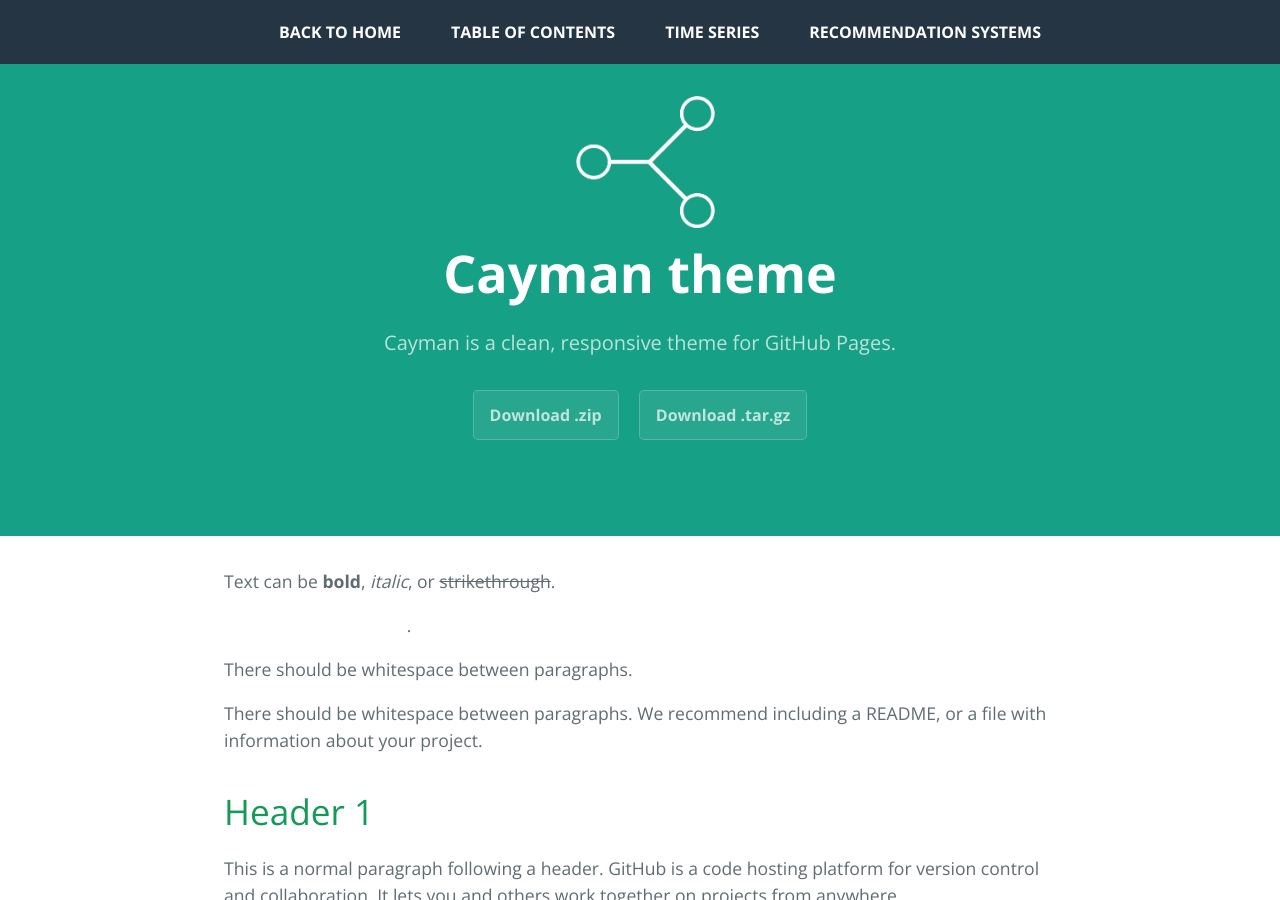
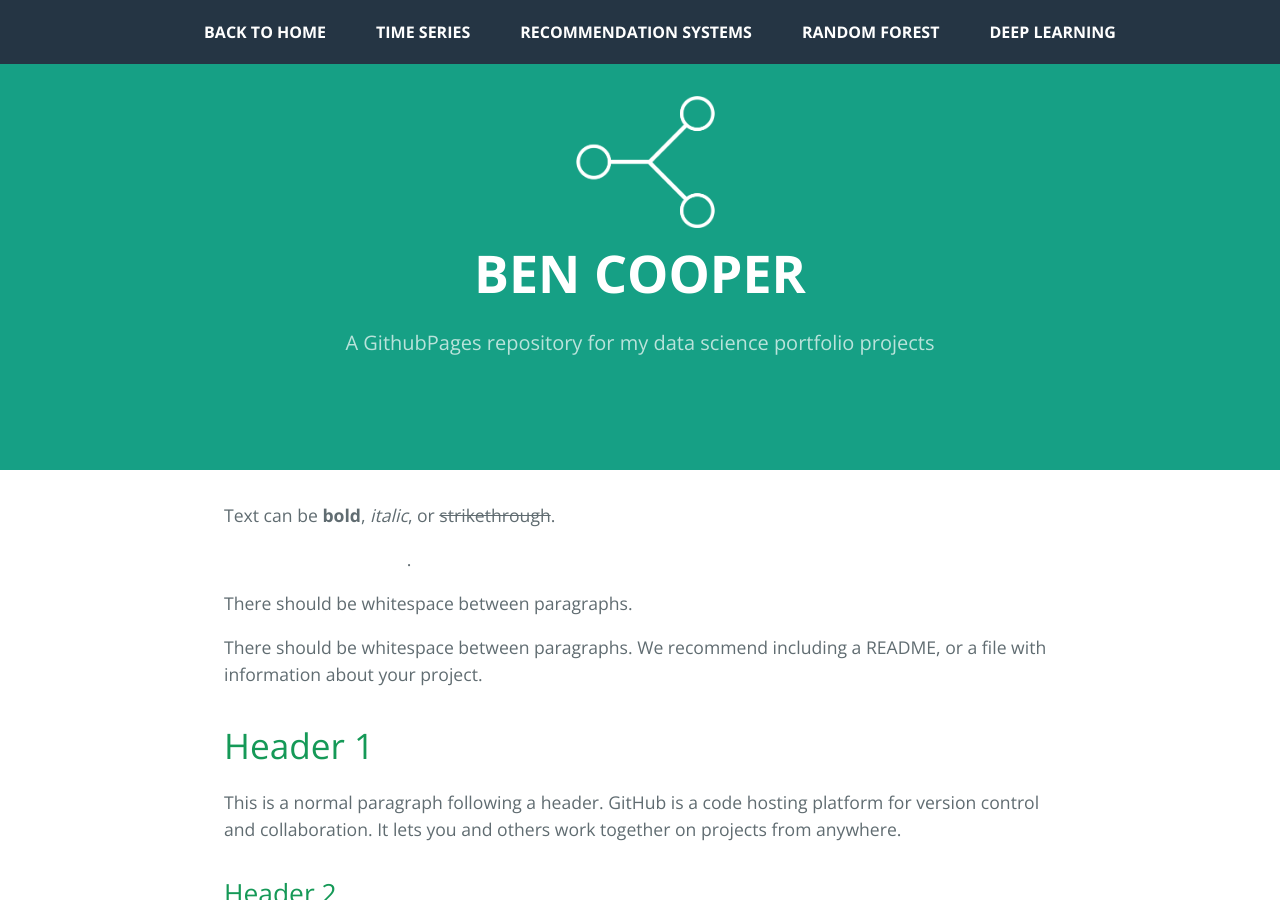
Before and after one commit to benjamin-j-cooper/benjamin-j-cooper.github.io, a Jekyll site: the page built from docs/index.md, in a window 1280 px wide and 900 px high. Built offline with Jekyll 4.4.1, drawn with Linux system fonts in a browser that asks for light colours.

Commit message:
added filler pages

```diff
--- a/docs/_config.yml
+++ b/docs/_config.yml
@@ -1,5 +1,66 @@
-title: Cayman theme
-description: Cayman is a clean, responsive theme for GitHub Pages.
-show_downloads: true
+# Welcome to Jekyll!
+#
+# This config file is meant for settings that affect your whole blog, values
+# which you are expected to set up once and rarely edit after that. If you find
+# yourself editing this file very often, consider using Jekyll's data files
+# feature for the data you need to update frequently.
+#
+# For technical reasons, this file is *NOT* reloaded automatically when you use
+# 'bundle exec jekyll serve'. If you change this file, please restart the server process.
+#
+# If you need help with YAML syntax, here are some quick references for you:
+# https://learn-the-web.algonquindesign.ca/topics/markdown-yaml-cheat-sheet/#yaml
+# Welcome to Jekyll!
+#
+# This config file is meant for settings that affect your whole blog, values
+# which you are expected to set up once and rarely edit after that. If you find
+# yourself editing this file very often, consider using Jekyll's data files
+# feature for the data you need to update frequently.
+#
+# For technical reasons, this file is *NOT* reloaded automatically when you use
+# 'bundle exec jekyll serve'. If you change this file, please restart the server process.
+#
+# If you need help with YAML syntax, here are some quick references for you:
+# https://learn-the-web.algonquindesign.ca/topics/markdown-yaml-cheat-sheet/#yaml
+# https://learnxinyminutes.com/docs/yaml/
+#
+# Site settings
+# These are used to personalize your new site. If you look in the HTML files,
+# you will see them accessed via {{ site.title }}, {{ site.email }}, and so on.
+# You can create any custom variable you would like, and they will be accessible
+# in the templates via {{ site.myvariable }}.
+
+title: BEN COOPER
+email:
+description: >- # this means to ignore newlines until "baseurl:"
+  A GithubPages repository for my data science portfolio projects
+baseurl: "" # the subpath of your site, e.g. /blog
+url: "" # the base hostname & protocol for your site, e.g. http://example.com
+github_username:  benjamin-j-cooper
+show_downloads: false
 google_analytics:
+
+# Build settings
 theme: jekyll-theme-cayman
+plugins:
+  - jekyll-feed
+
+# Exclude from processing.
+# The following items will not be processed, by default.
+# Any item listed under the `exclude:` key here will be automatically added to
+# the internal "default list".
+#
+# Excluded items can be processed by explicitly listing the directories or
+# their entries' file path in the `include:` list.
+#
+# exclude:
+#   - .sass-cache/
+#   - .jekyll-cache/
+#   - gemfiles/
+#   - Gemfile
+#   - Gemfile.lock
+#   - node_modules/
+#   - vendor/bundle/
+#   - vendor/cache/
+#   - vendor/gems/
+#   - vendor/ruby/
--- a/docs/_includes/nav.html
+++ b/docs/_includes/nav.html
@@ -9,10 +9,11 @@
 <!-- Navigation-->
 <nav>
     <ul>
-        <li><a  class="text-uppercase " href="">Back to Home</a></li>
-        <li><a  class="text-uppercase " href="">Table of Contents</a></li>
-        <li><a  class="text-uppercase " href="tsa">Time Series</a></li>
-        <li><a  class="text-uppercase " href="">Recommendation Systems</a></li>
+        <li><a  class="text-uppercase " href="https://www.benjaminjcooper.com">Back to Home</a></li>
+        <li><a  class="text-uppercase " href="./tsa">Time Series</a></li>
+        <li><a  class="text-uppercase " href="./rs">Recommendation Systems</a></li>
+        <li><a  class="text-uppercase " href="rf">Random Forest</a></li>
+        <li><a  class="text-uppercase " href="dl">Deep Learning</a></li>
     </ul>
 </nav>
 
```
Also changed, not shown: docs/dl.md (added, +5 -0 lines), docs/rf.md (added, +5 -0 lines), docs/rs.md (added, +5 -0 lines).
